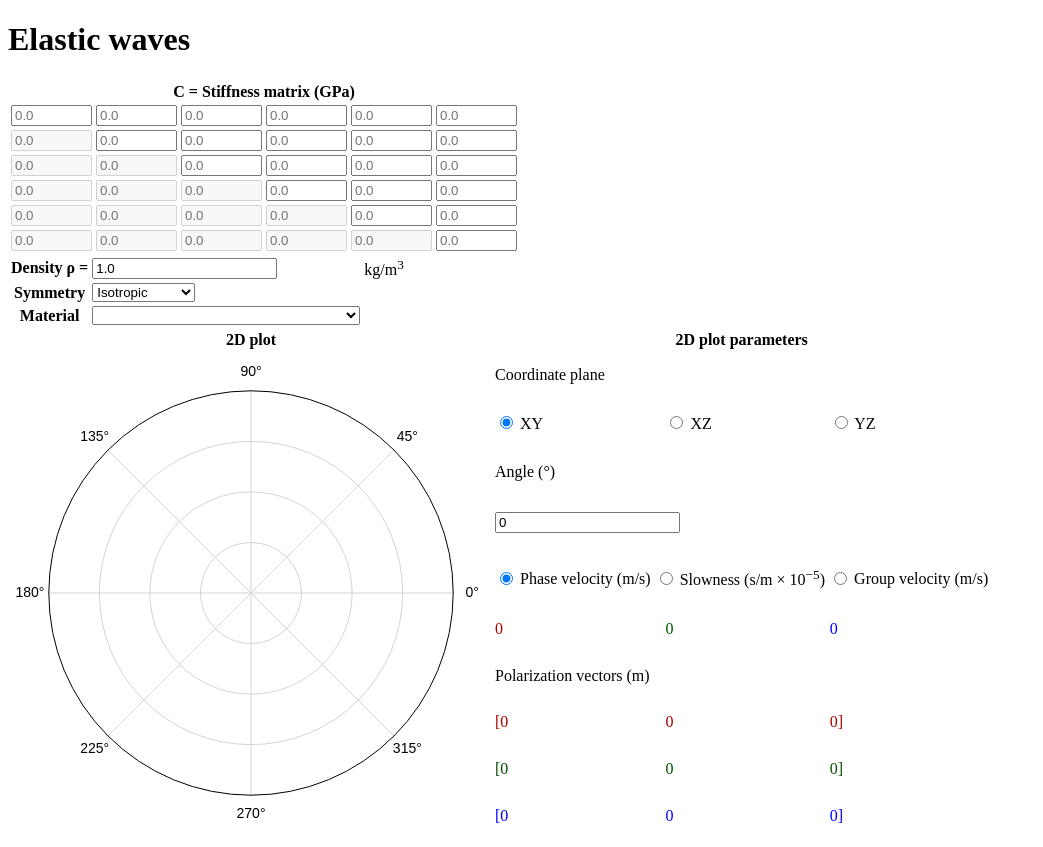
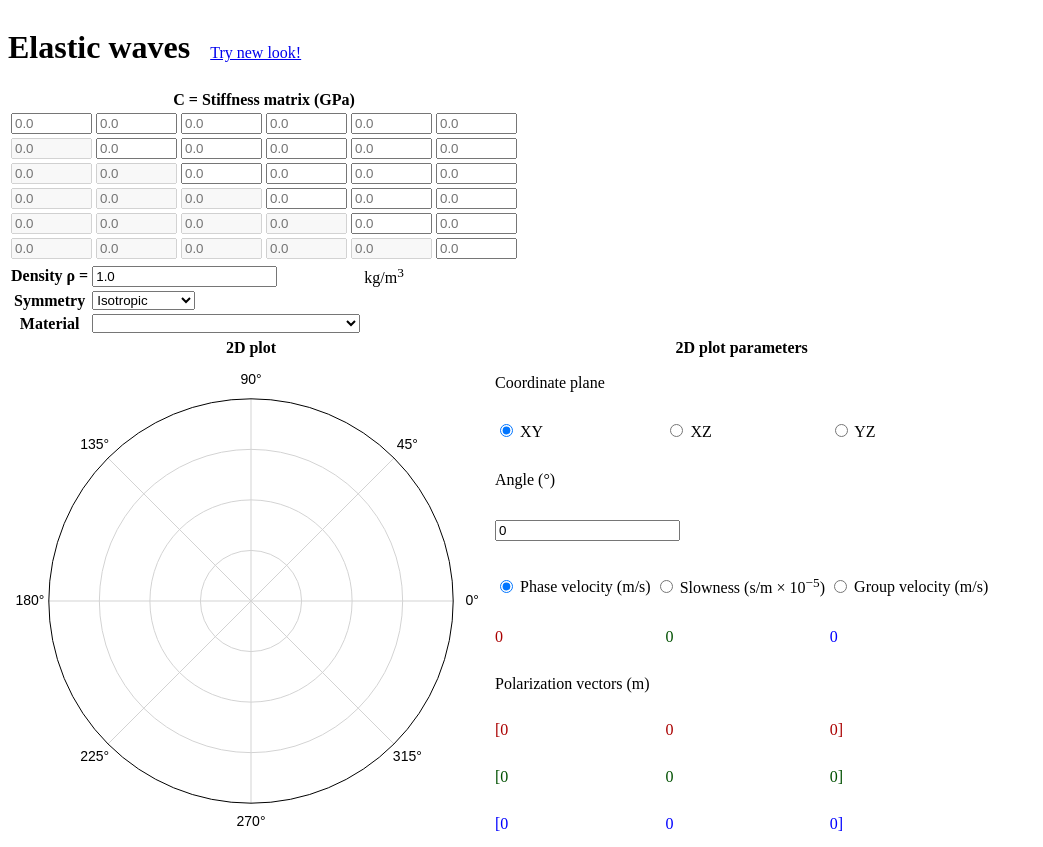
Before and after one commit to fbosio/elasticas, a Flask app: page / in a window 1280 px wide. Shown: the top 847 px of the page, without its empty margins (0-1043 px from the left). Run offline with Flask 3, Linux system fonts and the light colour scheme.

Commit message:
Add link to new look

```diff
--- a/templates/index.html
+++ b/templates/index.html
@@ -11,7 +11,10 @@
     <link rel="shortcut icon" href="{{ url_for('static', filename='favicon.ico') }}">
   </head>
   <body>
-    <h1>Elastic waves</h1>
+    <div style="display: block">
+      <h1 style="display: inline-block">Elastic waves</h1>
+      <a style="display: inline-block; margin: 1em" href="{{ url_for('ui') }}">Try new look!</a>
+    </div>
     <table>
       <thead>
         <tr>
```
